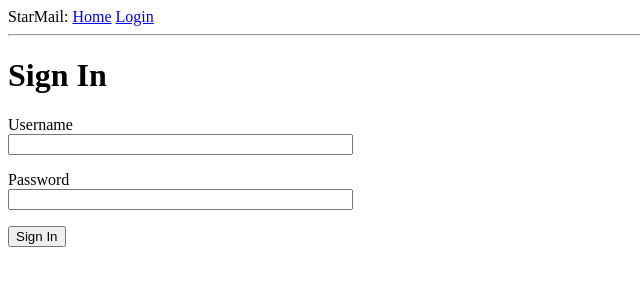
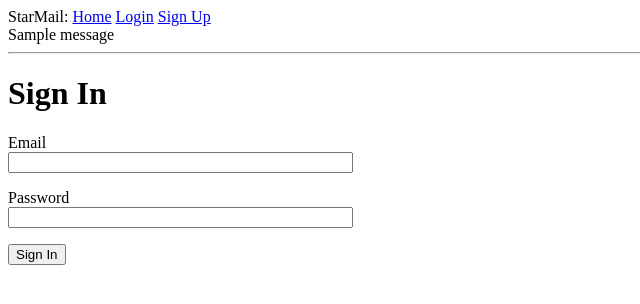
Before and after one commit to Intro-to-SE-Lab-Fall-21/Group-4, a Flask app: page /login in a window 1280 px wide. Shown: the top 304 px of the page, without its empty margins (0-640 px from the left). Run offline with Flask 2, Linux system fonts and the light colour scheme; tables that the repository leaves empty hold one stand-in row (values such as "Sample post"); one stand-in notice (Sample message) is shown.

Commit message:
Worked on setting up the database (unfinished),  login.html, login views, and simplified some other code.
Added database functionality in the __init__.py file as well as the actual data for it in the models.py file. Created a login.html page, along with a login.route in the routes.py file. Added functionality to confirm an email address exists and has valid credentials.

```diff
--- a/app/forms.py
+++ b/app/forms.py
@@ -3,6 +3,14 @@ from wtforms import StringField, PasswordField, SubmitField
 from wtforms.validators import DataRequired
 
 class LoginForm(FlaskForm):
-    username = StringField('Username', validators=[DataRequired()])
+    email = StringField('Email', validators=[DataRequired()])
     password = PasswordField('Password', validators=[DataRequired()])
     submit = SubmitField('Sign In')
+
+class SignupForm(FlaskForm):
+    first_name = StringField('First Name', validators=[DataRequired()])
+    last_name = StringField('Last Name', validators=[DataRequired()])
+    email = StringField('Email', validators=[DataRequired()])
+    password1 = PasswordField('Password', validators=[DataRequired()])
+    password2 = PasswordField('Confirm Password', validators=[DataRequired()])
+    submit = SubmitField('Sign up')
--- a/app/routes.py
+++ b/app/routes.py
@@ -1,13 +1,59 @@
+from os import error
+from flask import render_template, request, flash
+from app.forms import LoginForm, SignupForm
+from smtplib import SMTP_SSL, SMTPAuthenticationError
 from app import app
-from flask import render_template
-from app.forms import LoginForm
+from .models import User
+from . import db
+from flask_login import LoginManager
 
 @app.route('/')
 @app.route('/index')
 def index():
     return render_template('index.html', user='Connor')
 
-@app.route('/login')
+@app.route('/login', methods=['GET', 'POST'])
 def login():
     form = LoginForm()
+
+    if request.method == 'POST':
+        email = form.email.data
+        password = form.password.data
+
+        server = SMTP_SSL('smtp.gmail.com', 465)
+        try:
+            server.login(email, password)
+            flash('Success! You logged into your email!', category='success')
+        except SMTPAuthenticationError:
+            flash('Error, these credentials are not valid.', category ='error')
+
     return render_template('login.html', form=form)
+
+@app.route('/sign-up', methods=['GET', 'POST'])
+def sign_up():
+    form = SignupForm()
+
+    if request.method == 'POST':
+        email = form.email.data
+        first_name = form.first_name.data
+        last_name = form.last_name.data
+        password1 = form.password1.data
+        password2 = form.password2.data
+        server = SMTP_SSL('smtp.gmail.com', 465)
+
+        user = User.query.filter_by(email=email).first()
+        if user:
+            flash('Error! This email already has an account', category='error')
+        elif password1 != password2:
+            flash('Error! Passwords do not match', category='error')
+        else:
+            try:
+                server.login(email, password1)
+                new_user = User(email=email, password=password1, first_name=first_name, last_name=last_name)
+                db.session.add(new_user)
+                db.session.commit()
+                flash('Success! You logged into your email!', category='success')
+            except SMTPAuthenticationError:
+                flash('Error, these credentials are not valid.', category ='error')
+
+    return render_template("signup.html", form=form)
--- a/app/templates/base.html
+++ b/app/templates/base.html
@@ -9,7 +9,19 @@
         <div>StarMail:
             <a href="/index">Home</a>
             <a href="/login">Login</a>
+            <a href="/sign-up">Sign Up</a>
         </div>
+        {% with messages = get_flashed_messages(with_categories=true) %} {% if
+            messages %} {% for category, message in messages %} {% if category ==
+            'error' %}
+            <div role="alert"></div>
+              {{ message }}
+            </div>
+            {% else %}
+            <div role="alert">
+              {{ message }}
+            </div>
+            {% endif %} {% endfor %} {% endif %} {% endwith %}
         <hr>
         {% block content %}{% endblock %}
     </body>
--- a/app/templates/login.html
+++ b/app/templates/login.html
@@ -5,8 +5,8 @@
     <form action="" method="post" novalidate>
         {{ form.hidden_tag() }}
         <p>
-            {{ form.username.label }} <br>
-            {{ form.username(size=40) }}
+            {{ form.email.label }} <br>
+            {{ form.email(size=40) }}
         </p>
         <p>
             {{ form.password.label }} <br>
--- a/main.py
+++ b/main.py
@@ -1,4 +1,6 @@
 from app import app
+from flask_mail import Mail, Message
 
 if __name__ == '__main__':
+    mail = Mail(app)
     app.run(debug=True)
```
Also changed, not shown: app/__init__.py (+25 -0 lines), app/models.py (+12 -0 lines), app/templates/signup.html (+31 -0 lines), 2 other files.
